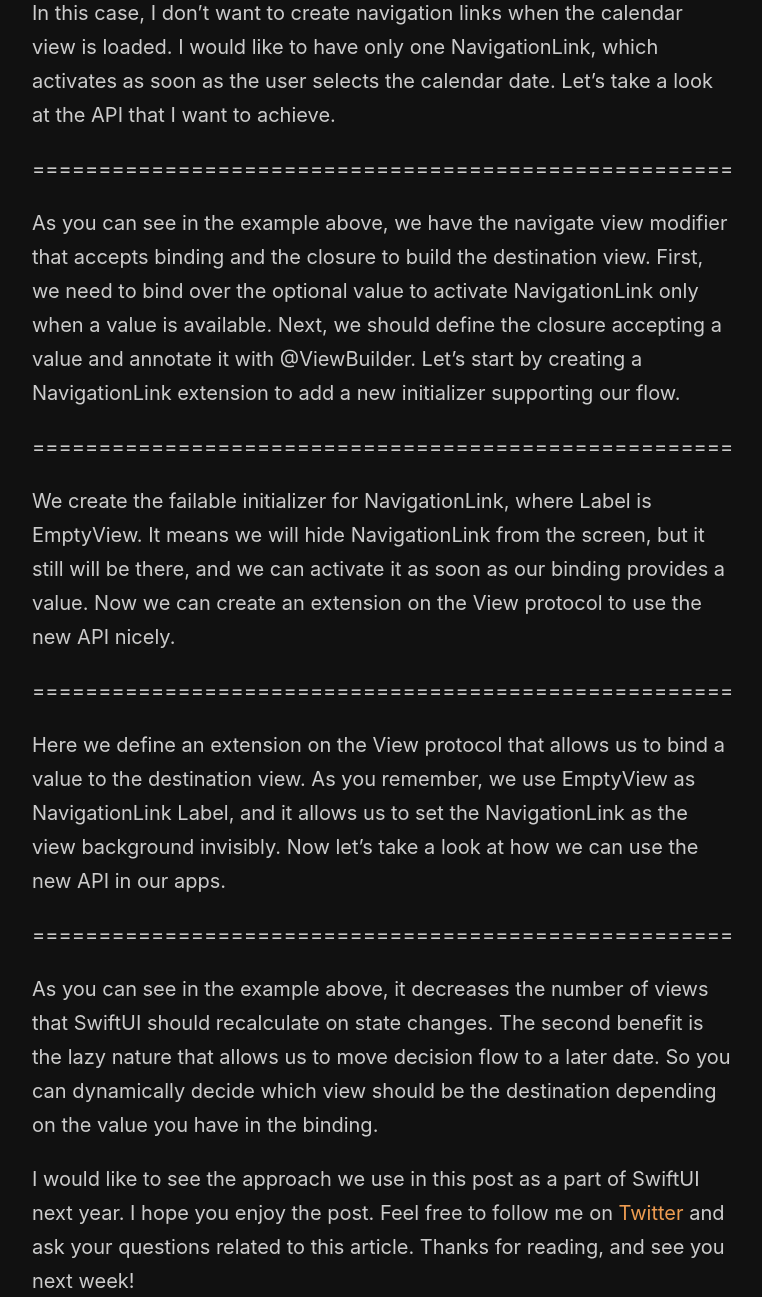
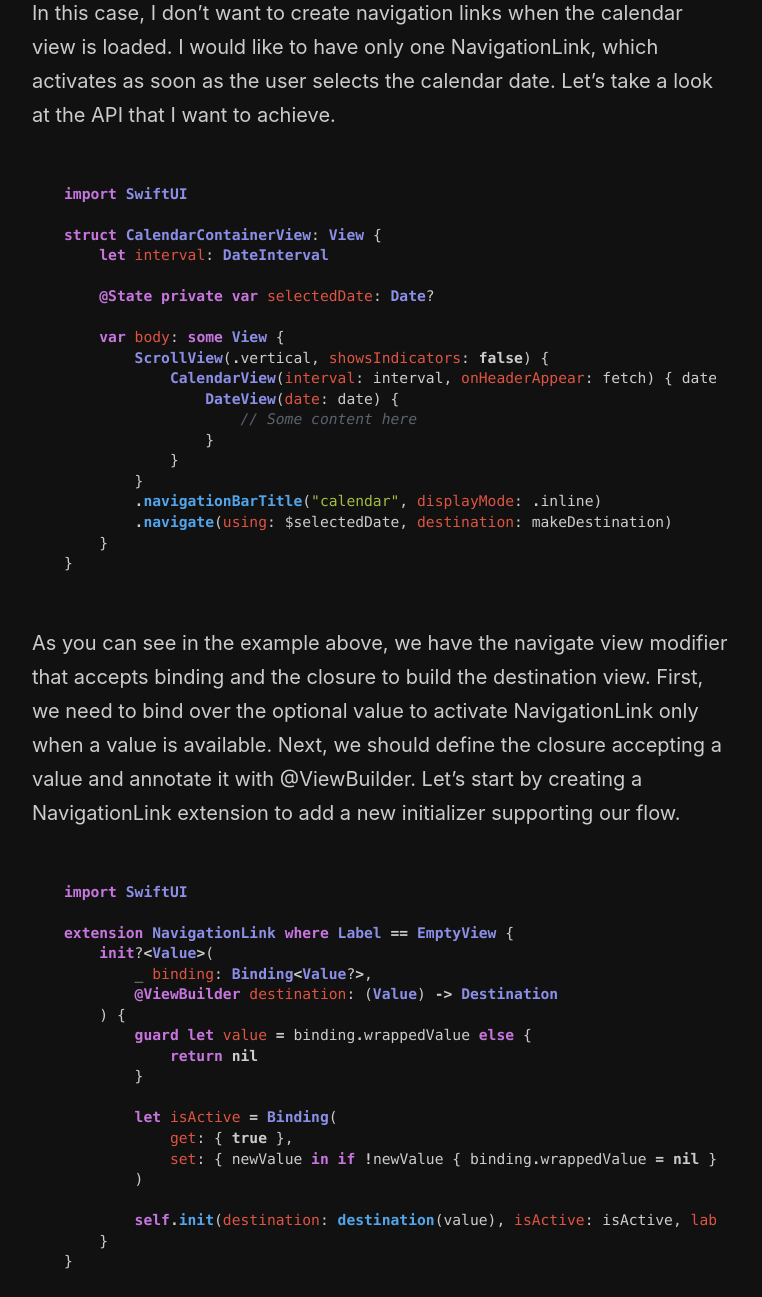
Before and after one commit to mecid/mecid.github.io, a Jekyll site: the page built from _posts/2021-01-27-lazy-navigation-in-swiftui.md, in a window 1280 px wide and 1400 px high, scrolled down 1033 px, cut to the strip 103-1400 px from the top of the window. Shown: the whole strip, without its empty margins (258-1020 px from the left). Built offline with Jekyll 4.4.1, drawn with Linux system fonts in a browser that asks for light colours; some of the changed text lies outside the part shown.

Commit message:
Code examples added to lazy navigation post

````diff
--- a/_posts/2021-01-27-lazy-navigation-in-swiftui.md
+++ b/_posts/2021-01-27-lazy-navigation-in-swiftui.md
@@ -14,19 +14,96 @@
 
 In this case, I don't want to create navigation links when the calendar view is loaded. I would like to have only one NavigationLink, which activates as soon as the user selects the calendar date. Let's take a look at the API that I want to achieve.
 
-=====================================================
+```swift
+import SwiftUI
+
+struct CalendarContainerView: View {
+    let interval: DateInterval
+
+    @State private var selectedDate: Date?
+
+    var body: some View {
+        ScrollView(.vertical, showsIndicators: false) {
+            CalendarView(interval: interval, onHeaderAppear: fetch) { date in
+                DateView(date: date) {
+                    // Some content here
+                }
+            }
+        }
+        .navigationBarTitle("calendar", displayMode: .inline)
+        .navigate(using: $selectedDate, destination: makeDestination)
+    }
+}
+```
 
 As you can see in the example above, we have the navigate view modifier that accepts binding and the closure to build the destination view. First, we need to bind over the optional value to activate NavigationLink only when a value is available. Next, we should define the closure accepting a value and annotate it with @ViewBuilder. Let's start by creating a NavigationLink extension to add a new initializer supporting our flow.
 
-=====================================================
+```swift
+import SwiftUI
+
+extension NavigationLink where Label == EmptyView {
+    init?<Value>(
+        _ binding: Binding<Value?>,
+        @ViewBuilder destination: (Value) -> Destination
+    ) {
+        guard let value = binding.wrappedValue else {
+            return nil
+        }
+
+        let isActive = Binding(
+            get: { true },
+            set: { newValue in if !newValue { binding.wrappedValue = nil } }
+        )
+
+        self.init(destination: destination(value), isActive: isActive, label: EmptyView.init)
+    }
+}
+```
 
 We create the failable initializer for NavigationLink, where Label is EmptyView. It means we will hide NavigationLink from the screen, but it still will be there, and we can activate it as soon as our binding provides a value. Now we can create an extension on the View protocol to use the new API nicely.
 
-=====================================================
+```swift
+extension View {
+    @ViewBuilder
+    func navigate<Value, Destination: View>(
+        using binding: Binding<Value?>,
+        @ViewBuilder destination: (Value) -> Destination
+    ) -> some View {
+        background(NavigationLink(binding, destination: destination))
+    }
+}
+```
 
 Here we define an extension on the View protocol that allows us to bind a value to the destination view. As you remember, we use EmptyView as NavigationLink Label, and it allows us to set the NavigationLink as the view background invisibly. Now let's take a look at how we can use the new API in our apps.
 
-=====================================================
+```swift
+import SwiftUI
+
+struct CalendarContainerView: View {
+    let interval: DateInterval
+
+    @EnvironmentObject var store: Store<CalendarState, CalendarAction>
+    @State private var selectedDate: Date?
+
+    var body: some View {
+        ScrollView(.vertical, showsIndicators: false) {
+            CalendarView(interval: interval, onHeaderAppear: fetch) { date in
+                Button(action: { self.selectedDate = date }) {
+                    DateView(date: date) {
+                        // Some content here
+                    }
+                }
+            }
+        }
+        .navigationBarTitle("calendar", displayMode: .inline)
+        .navigate(using: $selectedDate, destination: makeDestination)
+    }
+
+    private func makeDestination(for date: Date) -> some View {
+        // create and configure destination view here
+    }
+}
+```
 
 As you can see in the example above, it decreases the number of views that SwiftUI should recalculate on state changes. The second benefit is the lazy nature that allows us to move decision flow to a later date. So you can dynamically decide which view should be the destination depending on the value you have in the binding.
 
````
